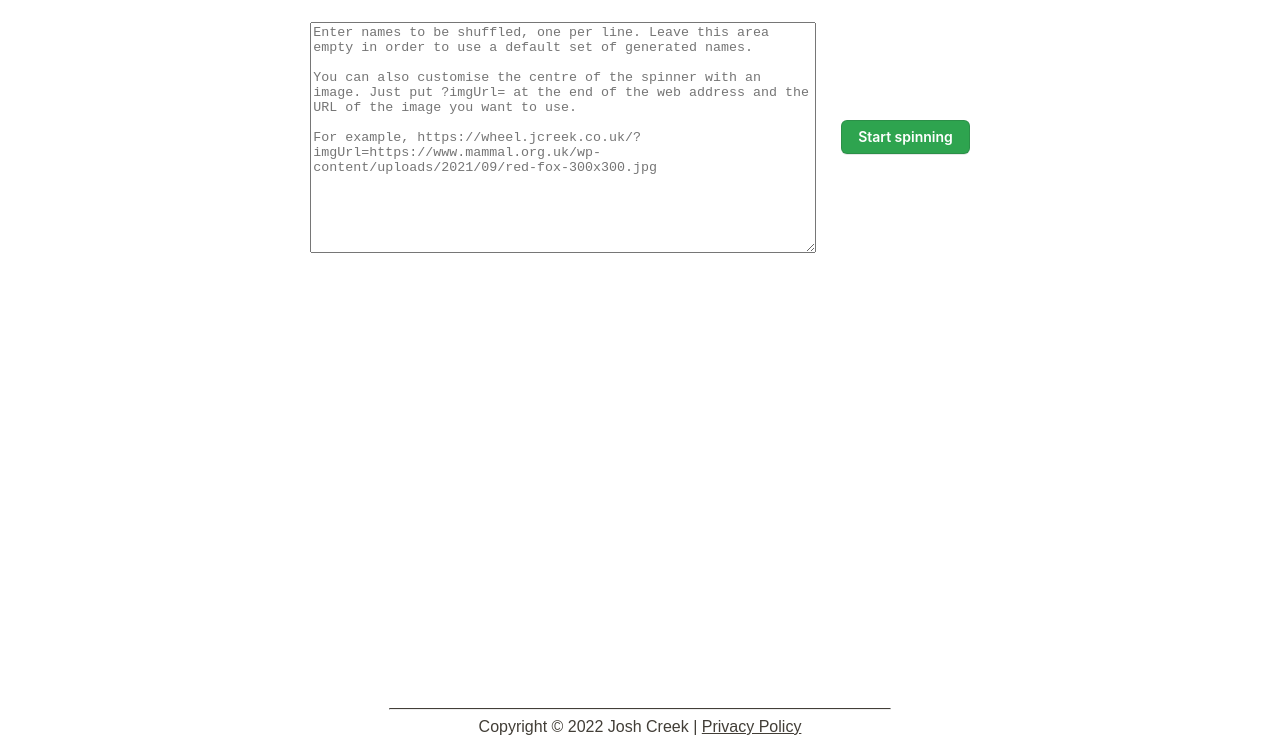
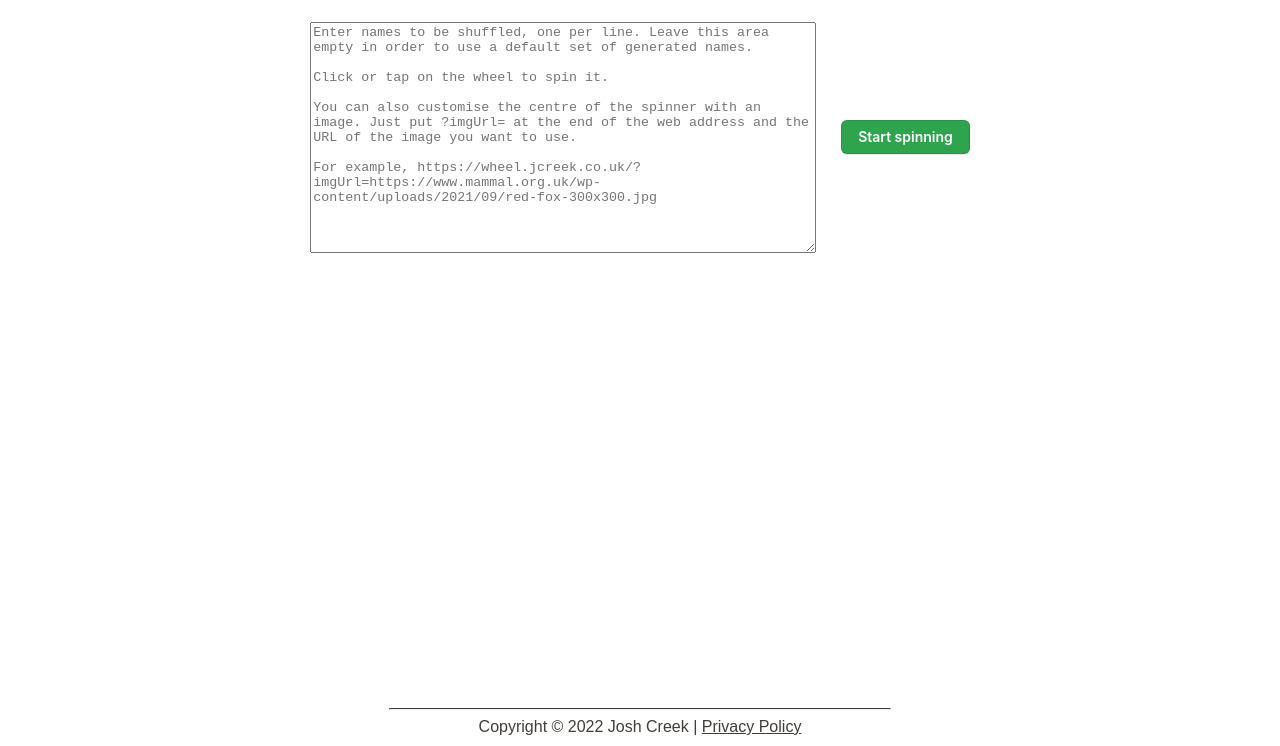
Before and after one commit to jcreek/SelectionWheel, a website built with webpack: page src/template.html in a window 1280 px wide. Shown: the part 54-800 px from the top of the page. Built offline with nearby package versions, Linux system fonts and the light colour scheme; a web font is replaced by a local one.

Commit message:
doc(#19): Add click to spin help text

```diff
--- a/src/template.html
+++ b/src/template.html
@@ -42,6 +42,8 @@
             <textarea id="input-lines" class="input-items" rows="15" cols="60" name="text"
             placeholder="Enter names to be shuffled, one per line. Leave this area empty in order to use a default set of generated names.
 
+Click or tap on the wheel to spin it.
+
 You can also customise the centre of the spinner with an image. Just put ?imgUrl= at the end of the web address and the URL of the image you want to use.
 
 For example, https://wheel.jcreek.co.uk/?imgUrl=https://www.mammal.org.uk/wp-content/uploads/2021/09/red-fox-300x300.jpg"></textarea>
```
